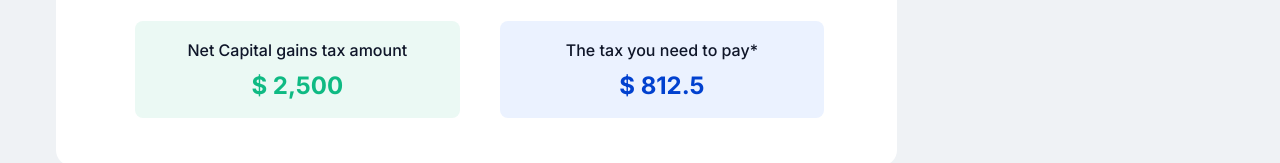
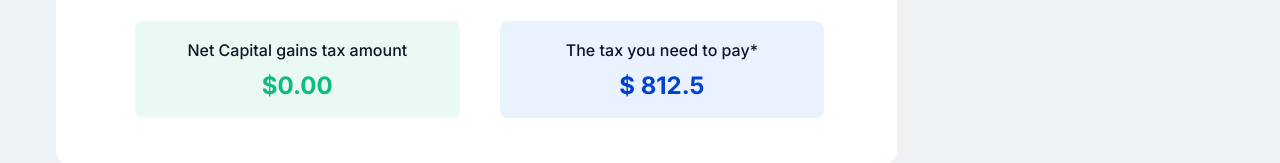
Before and after one commit to JatinSingh08/tax-calculator, a Next.js app: page / in a window 1280 px wide. Shown: the part 701-864 px from the top of the page. Built offline with nearby package versions, Linux system fonts and the light colour scheme.

Commit message:
⚡fix: capital gain currency

```diff
--- a/src/components/TaxCalculator/TaxCalculator.tsx
+++ b/src/components/TaxCalculator/TaxCalculator.tsx
@@ -13,6 +13,11 @@ const TaxCalculator = () => {
   });
 
   const { capitalGainsAmount, discount, netCapitalGains, taxTobePaid } = useTaxCalculation(inputs);
+  const formattedNetCapitalGains = new Intl.NumberFormat('en-US', {
+    style: 'currency',
+    currency: 'USD',
+  }).format(netCapitalGains);
+
 
   return (
     <div className="p-[17px] w-full md:pl-[79px] md:pt-[35px] md:pr-[73px] md:pb-[48px] bg-white rounded-2xl flex flex-col items-center justify-center">
@@ -281,7 +286,7 @@ const TaxCalculator = () => {
             Net Capital gains tax amount
           </p>
           <p className="text-[--green-1] text-2xl font-bold text-center">
-            $ 2,500
+            {formattedNetCapitalGains}
           </p>
         </div>
         <div className="flex-col flex items-center justify-center w-full bg-[#EBF2FF] h-[97px] px-2 rounded-[8px] gap-2">
```
